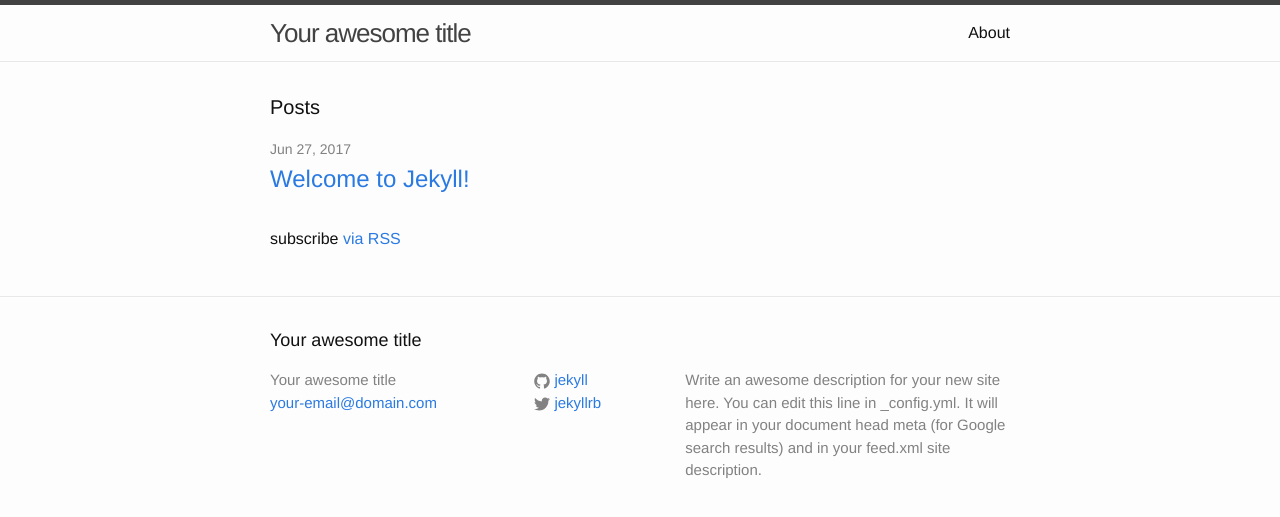
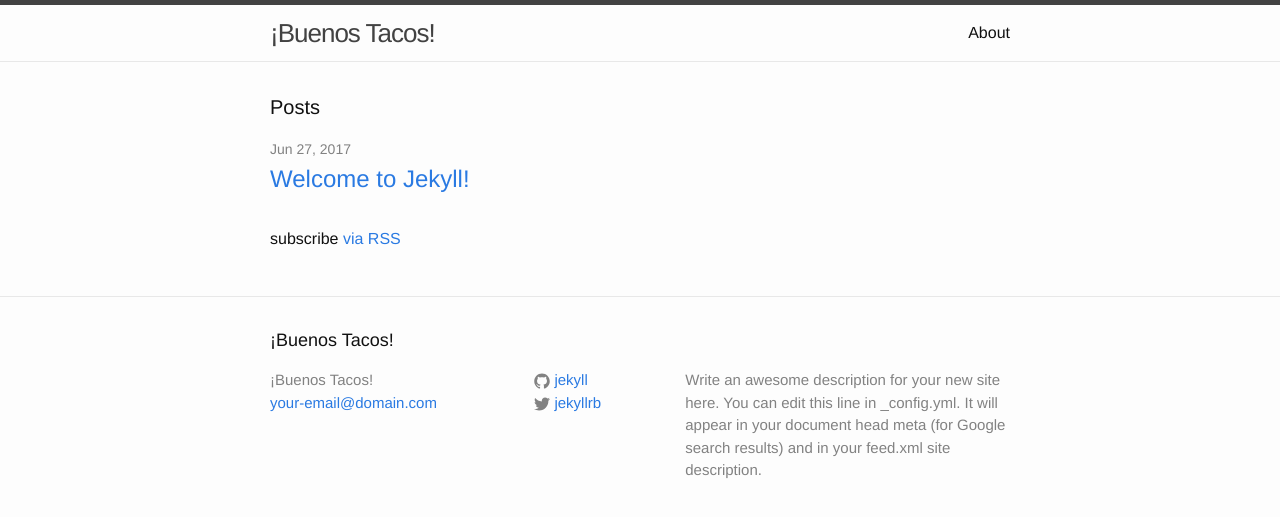
Before and after one commit to dmf2116/dmf21.github.io, a Jekyll site: the page built from index.html, in a window 1280 px wide. Shown: the top 517 px of the page. Built offline with Jekyll 4.4.1, drawn with Linux system fonts in a browser that asks for light colours.

Commit message:
Update _config.yml

```diff
--- a/_config.yml
+++ b/_config.yml
@@ -6,7 +6,7 @@
 # 'jekyll serve'. If you change this file, please restart the server process.
 
 # Site settings
-title: Your awesome title
+title: ¡Buenos Tacos!
 email: your-email@domain.com
 description: > # this means to ignore newlines until "baseurl:"
   Write an awesome description for your new site here. You can edit this
```
